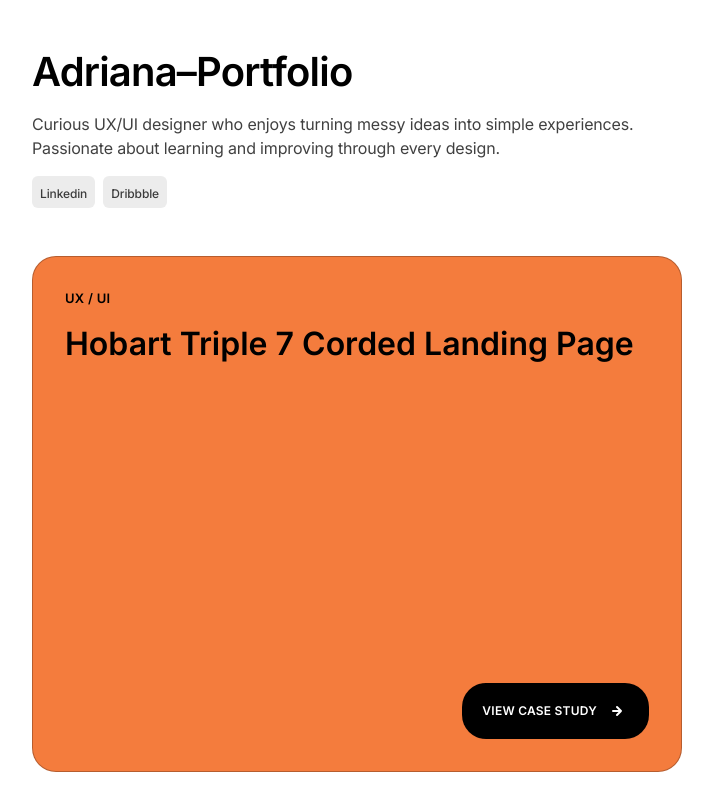
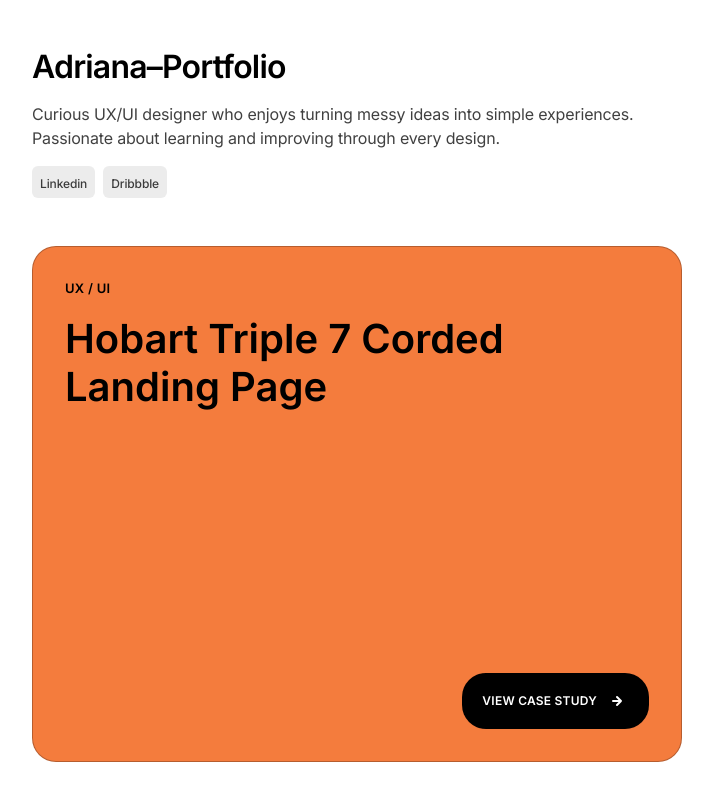
Before and after one commit to collinthao/audry-portfolio, a Next.js app: page / in a window 1280 px wide. Shown: the top 792 px of the page, without its empty margins (283-996 px from the left). Built offline with nearby package versions, Linux system fonts and the light colour scheme; a web font is replaced by a local one.

Commit message:
fixed fonts

```diff
--- a/app/pages (1)/Index.jsx
+++ b/app/pages (1)/Index.jsx
@@ -80,10 +80,10 @@ export default function Index() {
     <div className={`min-h-screen bg-white text-black ${isDark ? "bg-black text-white" : "bg-white text-black"}`}>
       <div className="mx-auto flex min-h-screen w-full max-w-[1556px] flex-col items-center gap-32 px-4 py-12 sm:px-6 lg:px-8">
         <div className="flex w-full max-w-[1200px] flex-col gap-12">
-          <section className="mx-auto flex w-full max-w-[650px] flex-col gap-10 items-start text-left">
+          <section className="mx-auto flex w-full max-w-[650px] flex-col gap-4 items-start text-left">
             <div className="flex flex-col gap-4 items-start">
               <div className="flex flex-col gap-4 items-start">
-                <h1 className="font-inter text-[40px] font-semibold leading-[120%] tracking-[-0.8px] text-black dark:text-white">
+                <h1 className="font-inter text-[32px] font-semibold leading-[120%] tracking-[-0.8px] text-black dark:text-white">
                   Adriana–Portfolio
                 </h1>
                 <p className="w-full text-base leading-[150%] tracking-[-0.16px] text-black/75 dark:text-white/75">
@@ -141,7 +141,7 @@ function StudyCard({ study, router }) {
           <span className={`font-inter text-[13px] font-semibold uppercase tracking-[0.26px] ${textColor}`}>
             {category}
           </span>
-          <h2 className={`font-inter text-[32px] font-semibold leading-[120%] ${textColor}`}>
+          <h2 className={`font-inter text-[40px] font-semibold leading-[120%] ${textColor}`}>
             {title}
           </h2>
         </div>
```
